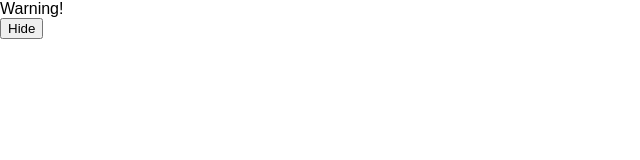
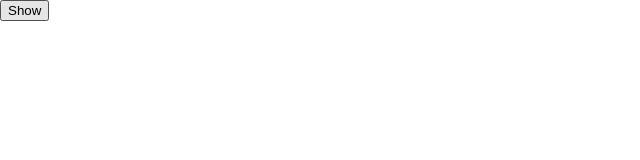
Before and after one commit to Angelki/react-doc, a React (Create React App) app: page / in a window 1280 px wide. Shown: the top 160 px of the page, without its empty margins (0-640 px from the left). Built offline with nearby package versions, Linux system fonts and the light colour scheme.

Commit message:
阻止组件渲染3

```diff
--- a/src/index.js
+++ b/src/index.js
@@ -316,16 +316,15 @@ function WarningBanner(props) {
     if(!props.warn) {
         return null;
     }
-
     return (
-        <div className="warning">Warning!</div>
+        <div className="warning">Warning!你来打我呀</div>
     );
 }
 
 class Page extends React.Component {
     constructor(props) {
         super(props);
-        this.state = {showWarning: true}
+        this.state = {showWarning: false}
         this.handleToggleClick = this.handleToggleClick.bind(this);
     }
     handleToggleClick() {
```
